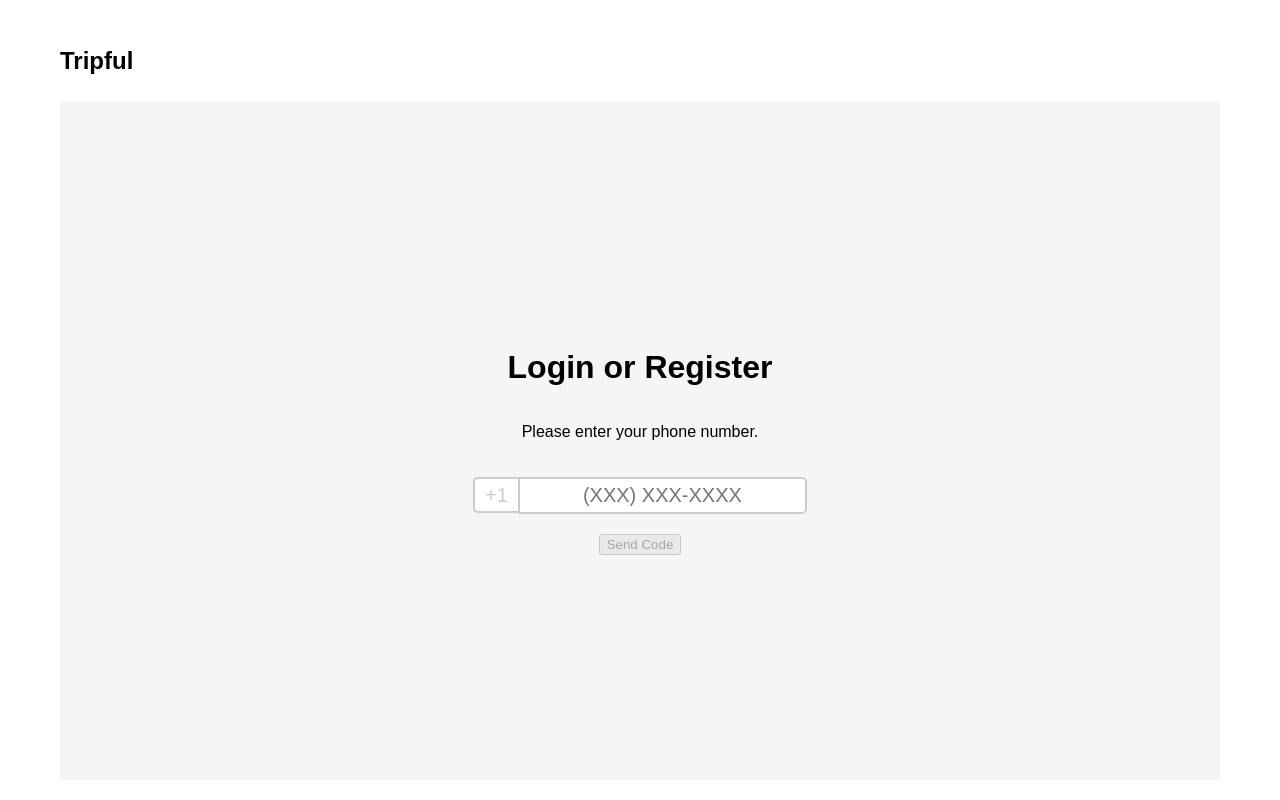
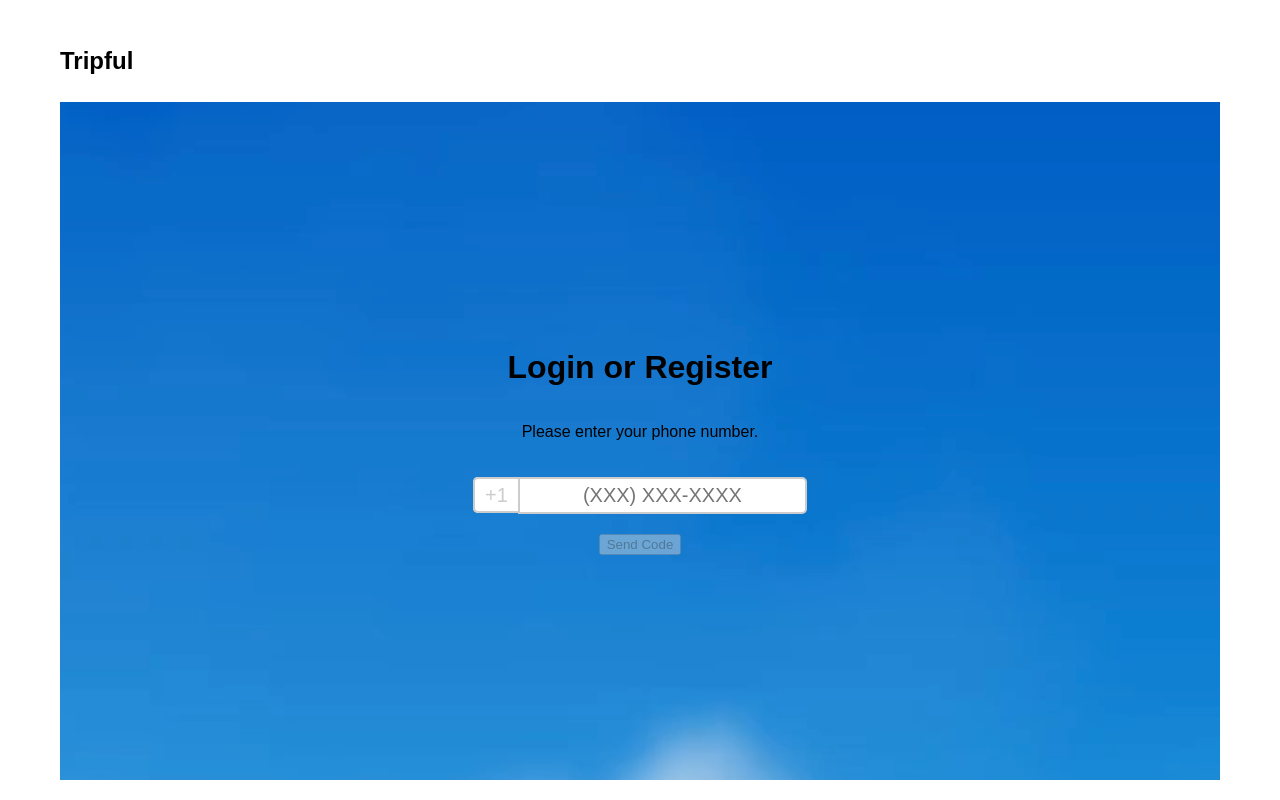
Before and after one commit to ethanratnofsky/Tripful, a React app in the folder frontend/: page /login in a window 1280 px wide. Built offline with nearby package versions, Linux system fonts and the light colour scheme; no server answers.

Commit message:
made login prettier

```diff
--- a/frontend/src/pages/Login.css
+++ b/frontend/src/pages/Login.css
@@ -2,7 +2,7 @@
     display: flex;
     justify-content: center;
     width: 100%;
-    background-color: #f5f5f5;
+    /* background-color: #f5f5f5; */
     flex: 1;
 }
 
--- a/frontend/src/pages/Login.js
+++ b/frontend/src/pages/Login.js
@@ -6,6 +6,7 @@ import { auth } from "../../firebase.config";
 import { formatPhoneNumber } from "../utils/utils";
 
 import "./Login.css";
+import Image from "../assets/LoginPic.png";
 
 const Login = () => {
     const [countryCode, setCountryCode] = useState("+1");
@@ -157,8 +158,18 @@ const Login = () => {
     }, [phoneNumber]);
 
     return (
-        <div className="login-container">
-            <form id="login-form" onSubmit={handleSubmit}>
+        <div
+            className="login-container"
+            style={{
+                backgroundImage: `url(${Image})`,
+                backgroundRepeat: 'none',
+                objectFit: 'cover'
+            }}
+        >
+            <form
+                id="login-form"
+                onSubmit={handleSubmit}
+            >
                 <h1>Login or Register</h1>
                 <p>Please enter your phone number.</p>
                 <div>
```
Also changed, not shown: frontend/src/assets/LoginPic.png (added).
